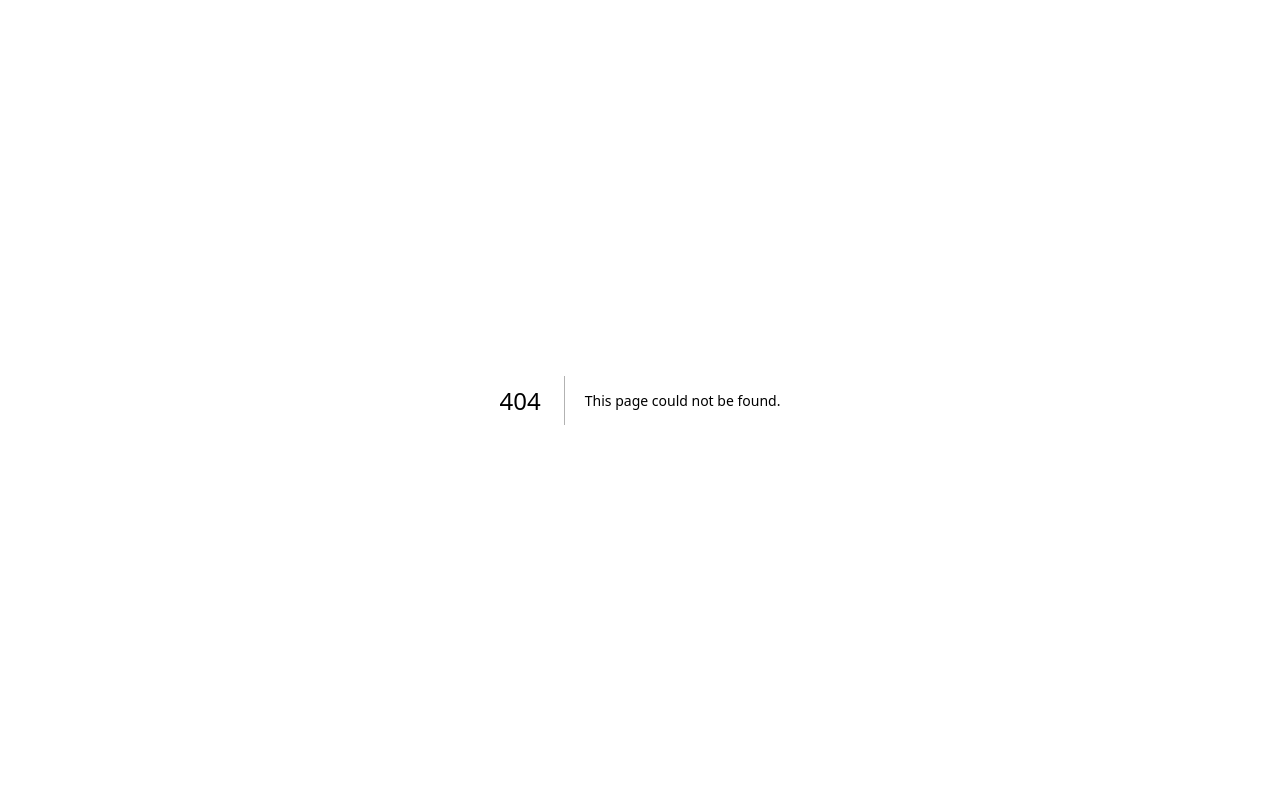
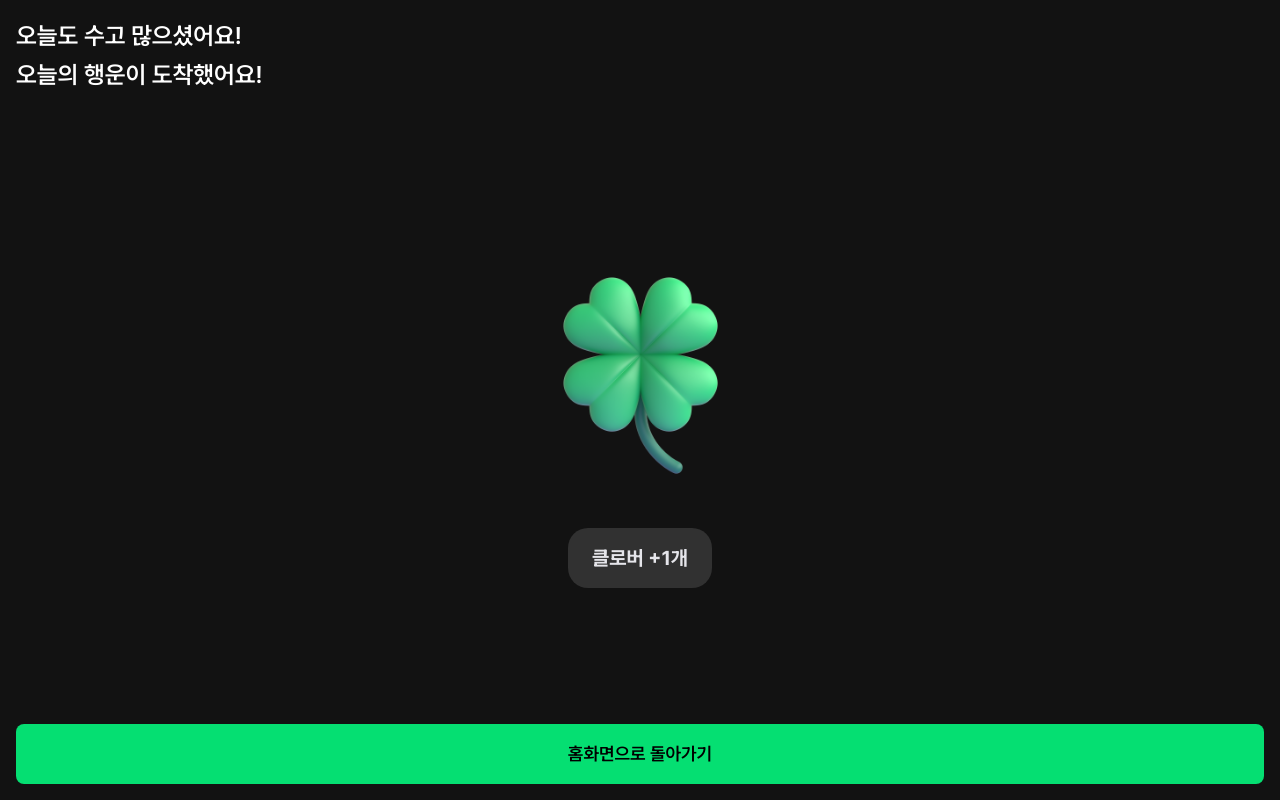
Before and after one commit to dnd-side-project/dnd-13th-6-frontend, a Next.js app in the folder web/: page /lucky-stamp in a window 1280 px wide. Before the commit this address had no page. Built offline with nearby package versions, Linux system fonts and the light colour scheme.

Commit message:
feat: lucky-stamp 페이지 UI 구현

```diff
--- /dev/null
+++ b/web/app/(personal-run)/lucky-stamp/page.tsx
@@ -0,0 +1,49 @@
+'use client';
+
+import Image from 'next/image';
+import Link from 'next/link';
+import { useEffect, useState } from 'react';
+
+export default function LuckyStampPage() {
+  const [visible, setVisible] = useState(false);
+  useEffect(() => {
+    const timer = setTimeout(() => setVisible(true), 100); // 0.1초 후에 나타나기 시작
+    return () => clearTimeout(timer);
+  }, []);
+  return (
+    <div className="text-white min-h-screen flex flex-col justify-between p-4 font-pretendard">
+      {/* Spacer for top area */}
+      <h1 className="text-2xl font-semibold leading-relaxed mb-8 whitespace-pre-line">
+        {'오늘도 수고 많으셨어요!\n오늘의 행운이 도착했어요!'}
+      </h1>
+      <div className="flex-grow flex flex-col items-center justify-center text-center">
+        <Image
+          src="/assets/lucky-stamp/four-leaf-clover.png"
+          alt="Four Leaf Clover"
+          width={225}
+          height={224}
+          priority
+        />
+        <div
+          className={`inline-flex items-center justify-center px-6 py-4
+      bg-[rgba(255,255,255,0.13)] rounded-[20px] mt-10 transition-opacity duration-1000 ${
+        visible ? 'opacity-100' : 'opacity-0'
+      }`}
+        >
+          <p className="text-xl font-bold text-gray-20 font-pretendard">
+            클로버 +1개
+          </p>
+        </div>
+      </div>
+
+      {/* Bottom Button */}
+      <div className="w-full">
+        <Link href="/" passHref>
+          <button className="w-full bg-green-400 text-black font-semibold py-4 rounded-lg text-lg">
+            홈화면으로 돌아가기
+          </button>
+        </Link>
+      </div>
+    </div>
+  );
+}
```
Also changed, not shown: web/public/assets/lucky-stamp/four-leaf-clover.png (added).
